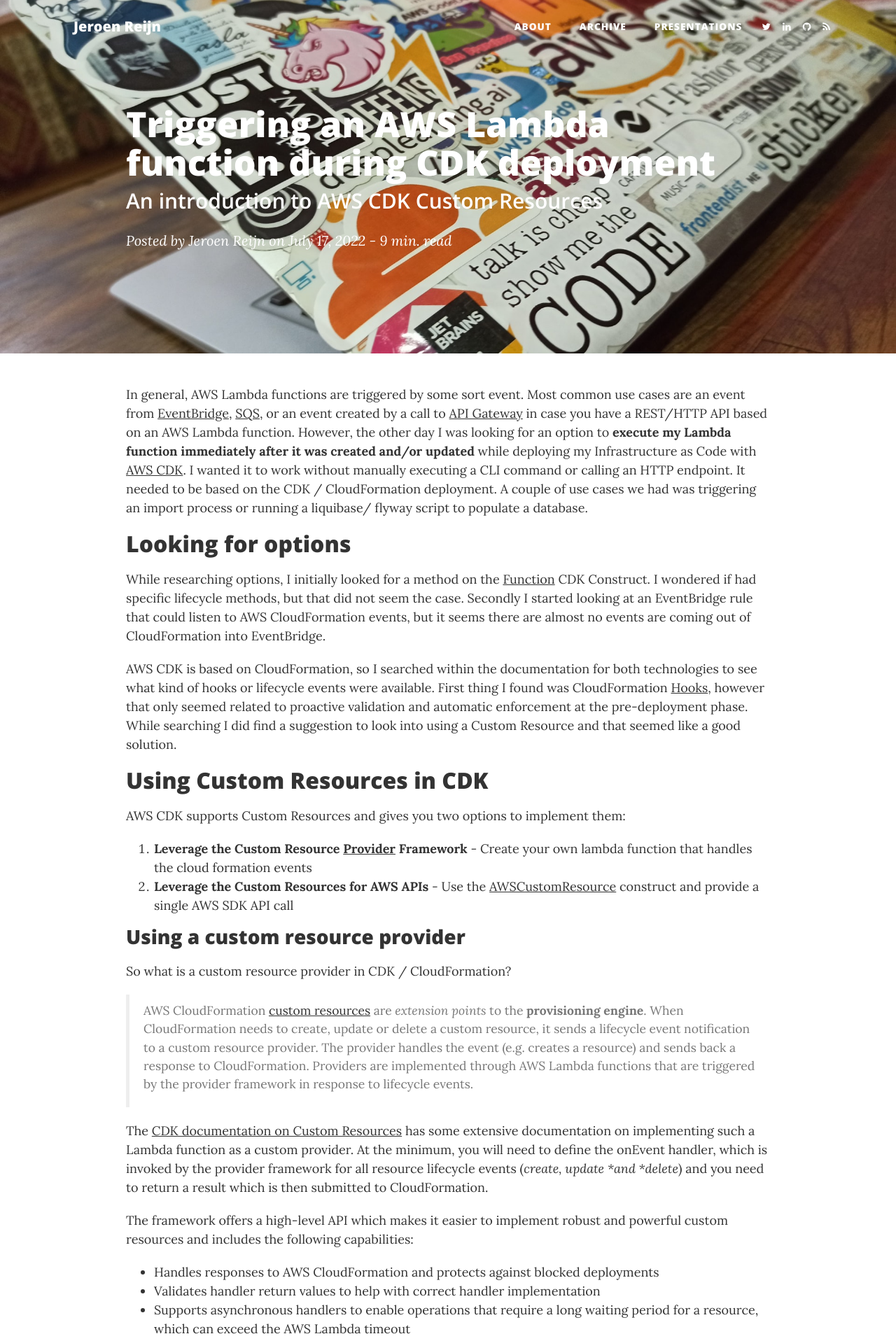
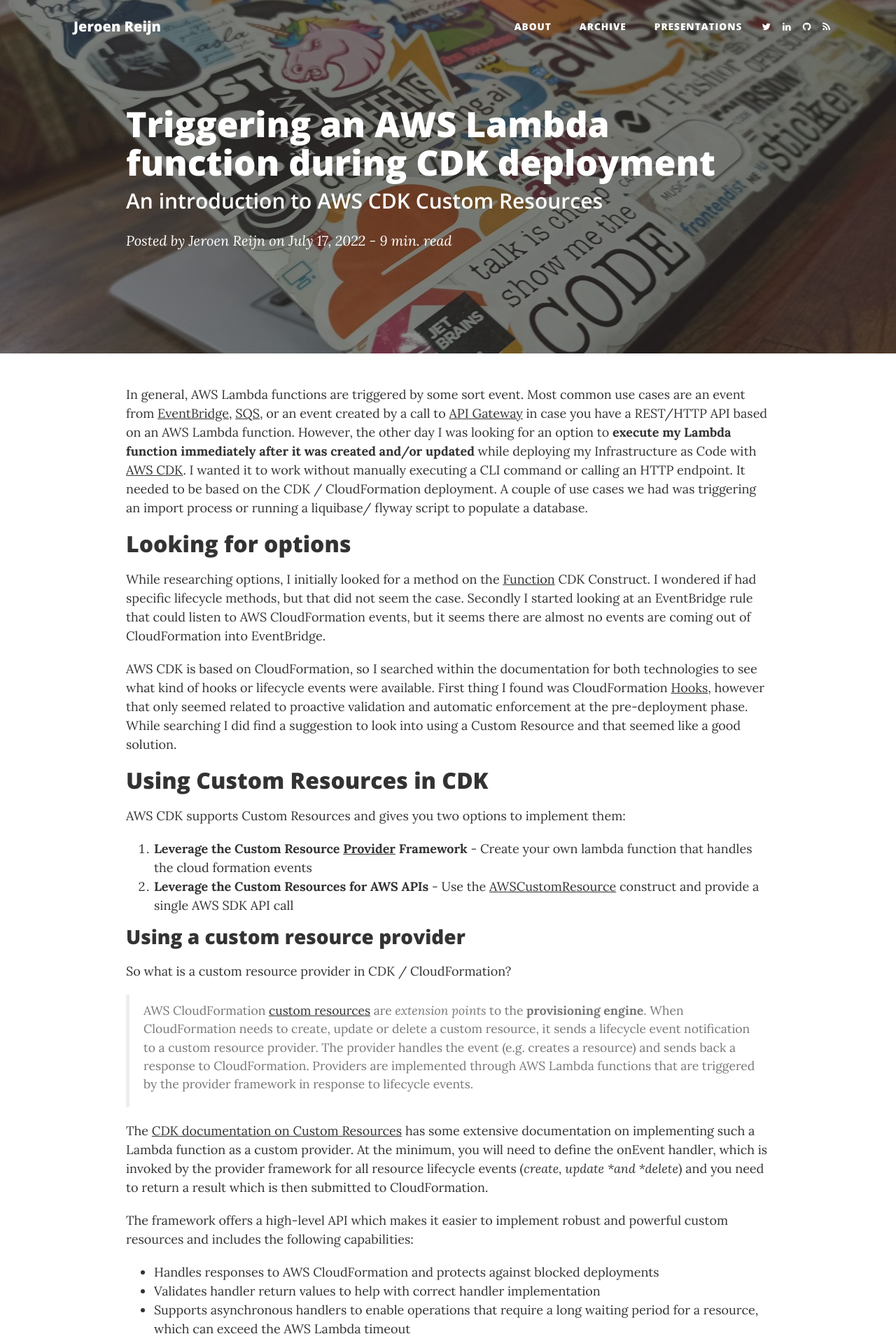
Before and after one commit to jreijn/jreijn.github.com, a Jekyll site: the page built from _posts/2022-07-17-triggering-an-aws-lambda-function-during-cdk-deployment.md, in a window 1280 px wide. Shown: the top 1916 px of the page at 70% size. Built offline with Jekyll 4.4.1, drawn with Linux system fonts in a browser that asks for light colours; comment, search, counter and statistics services are not loaded.

Commit message:
Update image header

```diff
--- a/_posts/2022-07-17-triggering-an-aws-lambda-function-during-cdk-deployment.md
+++ b/_posts/2022-07-17-triggering-an-aws-lambda-function-during-cdk-deployment.md
@@ -3,7 +3,7 @@
 subtitle: An introduction to AWS CDK Custom Resources
 comments: true
 layout: post
-header-img: "/assets/2022/mehmet-ali-peker-hfiym43qBpk-unsplash.jpg"
+header-img: "/assets/2022/mehmet-ali-peker-hfiym43qBpk-unsplash-grey.jpg"
 ---
 
 
```
Also changed, not shown: assets/2022/mehmet-ali-peker-hfiym43qBpk-unsplash-grey.jpg (added).
